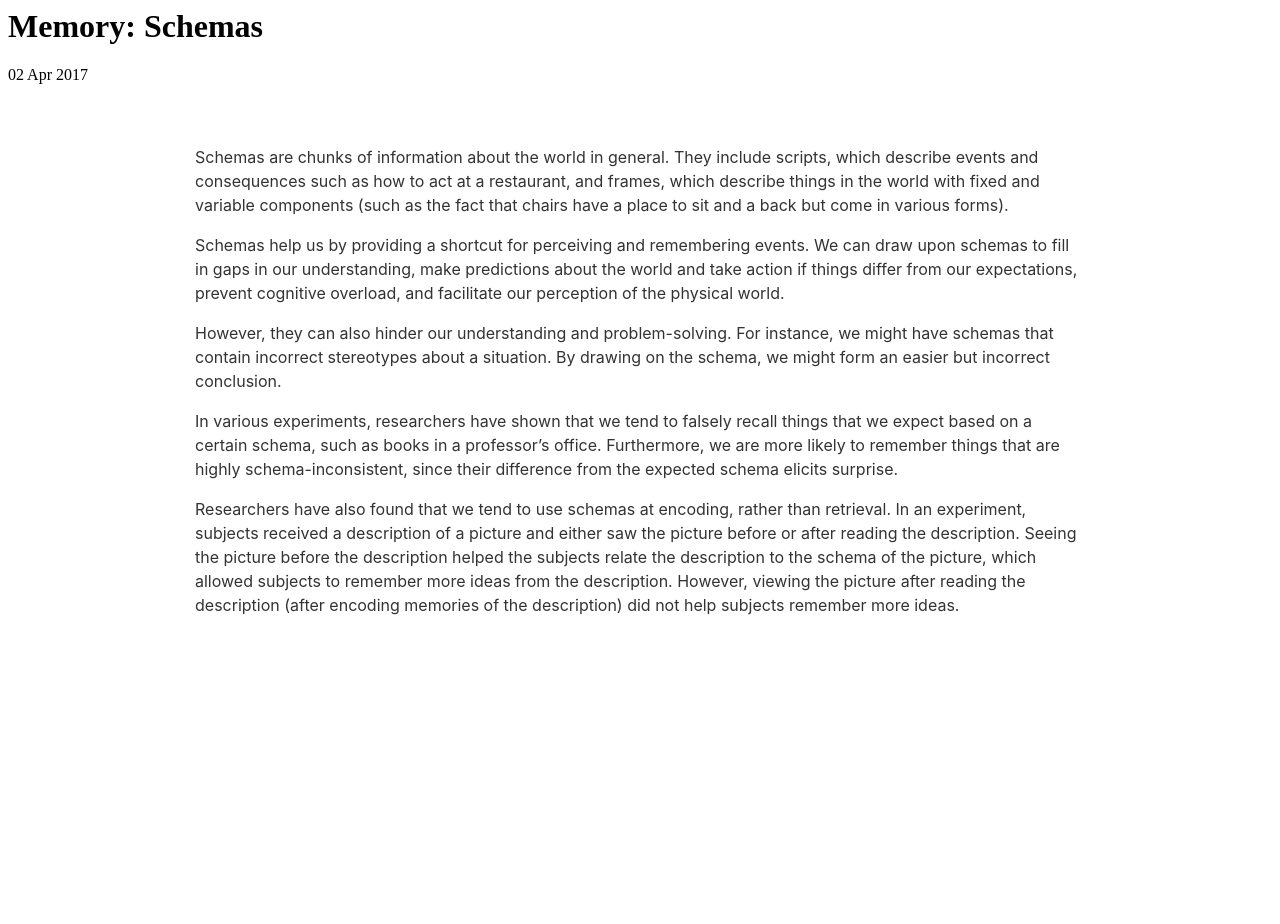
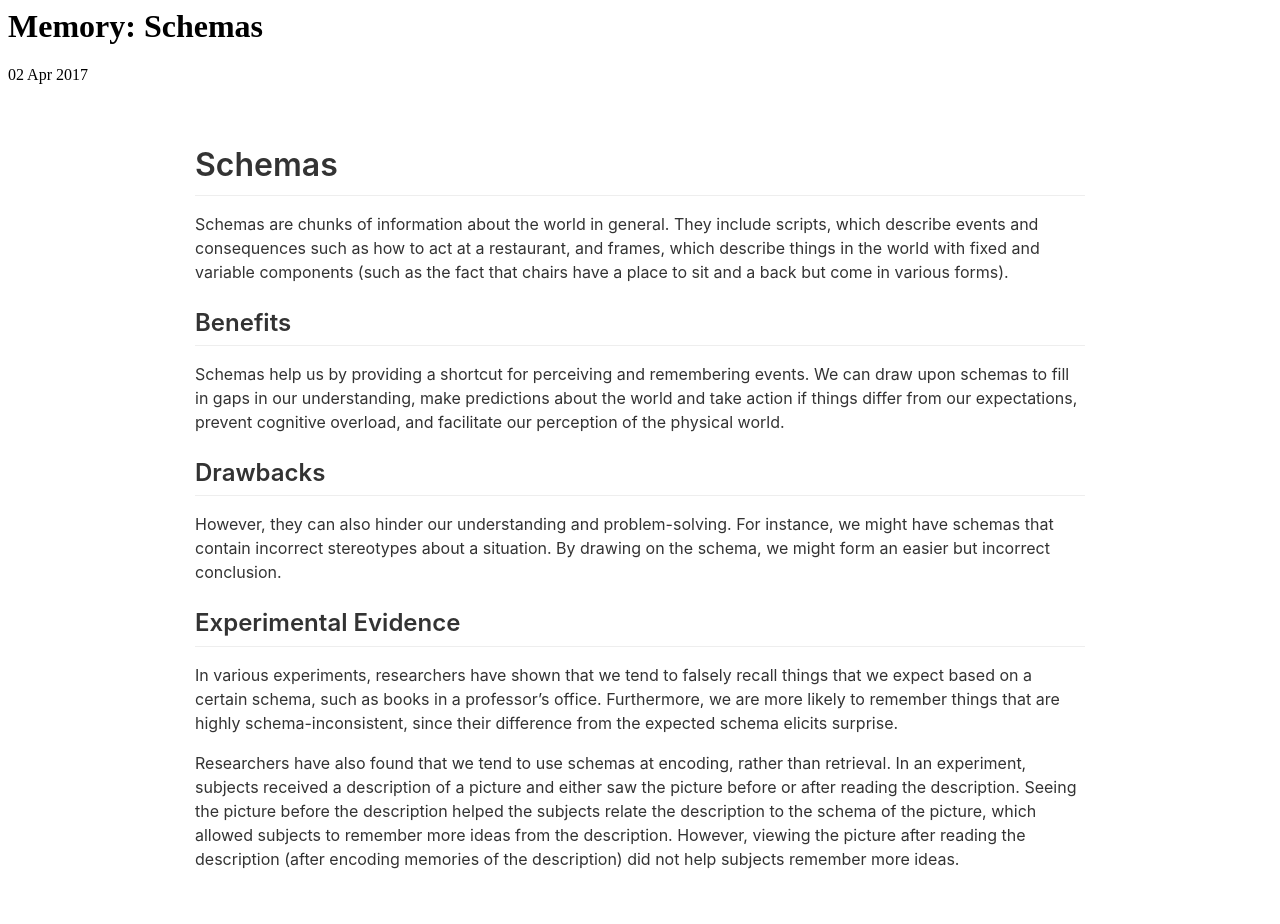
Before and after one commit to cchen23/cchen23.githhub.io, a Jekyll site: the page built from _posts/2017-04-02-mem-schemas.md, in a window 1280 px wide. Built offline with Jekyll 4.4.1, drawn with Linux system fonts in a browser that asks for light colours; before the commit the page ends 900 px from its top, so only the background shows below that.

Commit message:
Update 2017-04-02-mem-schemas.md

```diff
--- a/_posts/2017-04-02-mem-schemas.md
+++ b/_posts/2017-04-02-mem-schemas.md
@@ -6,11 +6,18 @@ sources: lecture; text
 type: summary
 ---
 
+# Schemas
+
 Schemas are chunks of information about the world in general. They include scripts, which describe events and consequences such as how to act at a restaurant, and frames, which describe things in the world with fixed and variable components (such as the fact that chairs have a place to sit and a back but come in various forms).
+
+## Benefits
 
 Schemas help us by providing a shortcut for perceiving and remembering events. We can draw upon schemas to fill in gaps in our understanding, make predictions about the world and take action if things differ from our expectations, prevent cognitive overload, and facilitate our perception of the physical world.
 
+## Drawbacks
 However, they can also hinder our understanding and problem-solving. For instance, we might have schemas that contain incorrect stereotypes about a situation. By drawing on the schema, we might form an easier but incorrect conclusion.
+
+## Experimental Evidence
 
 In various experiments, researchers have shown that we tend to falsely recall things that we expect based on a certain schema, such as books in a professor's office. Furthermore, we are more likely to remember things that are highly schema-inconsistent, since their difference from the expected schema elicits surprise.
 
```
